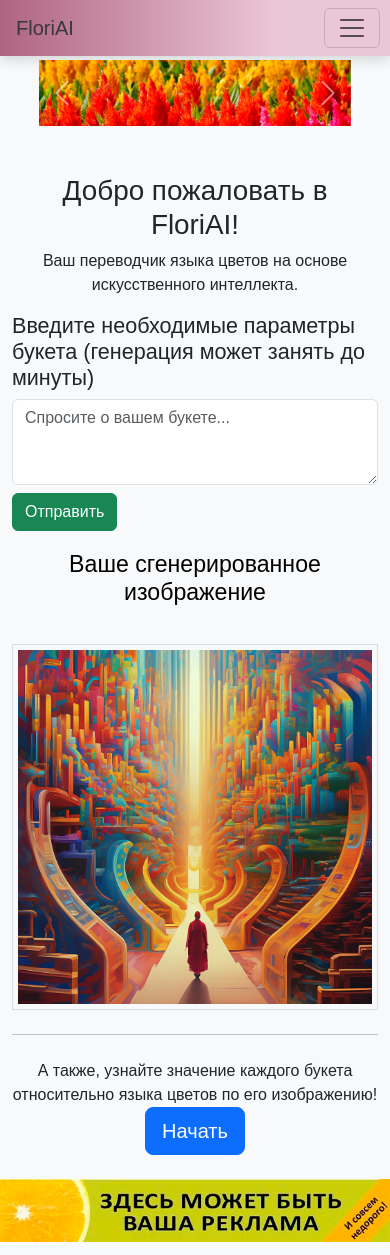
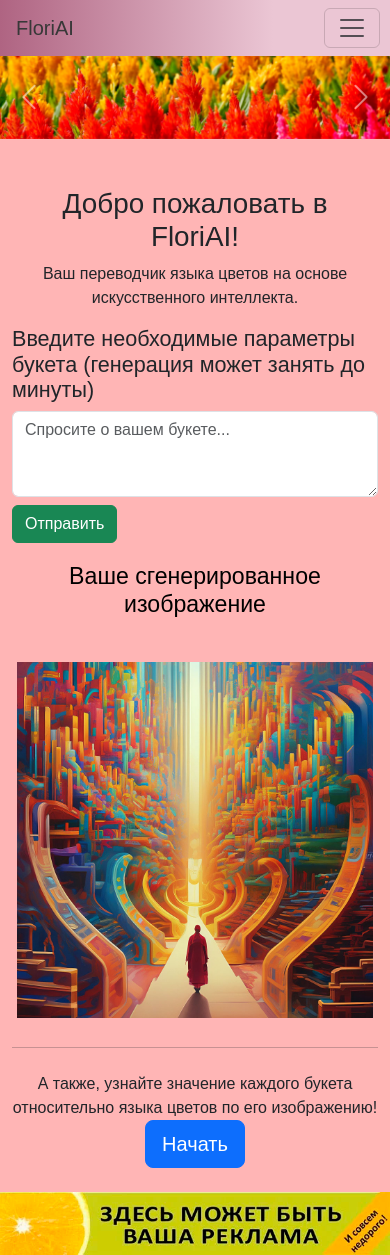
Before and after one commit to ProgKenhy/FloristicApp, a Django app: page / in a window 390 px wide. Run offline with Django 4.2, Linux system fonts and the light colour scheme; parts of the project's set-up code (start-up, migrations or seed data) failed here and were passed over.

Commit message:
some changes in appearance

```diff
--- a/assets/css/style.css
+++ b/assets/css/style.css
@@ -1,11 +1,15 @@
-body {
-    background-color: #f8f9fa;
+html, body {
+    background-color: #ffb5b5;
     font-family: 'Arial', sans-serif;
+    height: 100%;
 }
+
 
 .navbar {
     background-color: #28a745;
 }
+
+
 
 h2, h3 {
     text-align: center;
@@ -16,8 +20,17 @@
     border-radius: 8px;
 }
 
+.carousel-container{
+    max-width: 70% !important;
+    }
+
 .container {
     margin-top: 30px;
+}
+
+.img_generate{
+    padding: 5px;
+    margin-top: 10px;
 }
 
 #profileSection, #subscriptionSection {
@@ -83,6 +96,14 @@
         font-size: 1rem; /* Уменьшаем текст для описания */
     }
 
+    .carousel-container{
+    max-width: 100% !important;
+    }
+
+    .my-1{
+        margin-top: 0 !important;
+    }
+
     .navbar-collapse {
         padding-left: 15px;  /* Добавляем отступ слева */
         padding-right: 15px; /* Добавляем отступ справа */
--- a/src/products/templates/products/index.html
+++ b/src/products/templates/products/index.html
@@ -3,7 +3,7 @@
 
 <!-- Карусель изображений -->
 {% block content %}
-    <div class="carousel-container my-1">
+    <div class="carousel-container">
         <div id="carouselExampleIndicators" class="carousel slide" data-bs-ride="carousel">
             <div class="carousel-inner">
                 <div class="carousel-item active">
@@ -46,7 +46,7 @@
                     <div class="jumbotron text-center">
                         <h1>Добро пожаловать в FloriAI!</h1>
                         <p class="lead">Ваш переводчик языка цветов на основе искусственного
-                            интеллекта.</p class="lead">
+                            интеллекта.</p>
                     </div>
                 </div>
                 <h4>Введите необходимые параметры букета (генерация может занять до минуты)</h4>
@@ -68,21 +68,12 @@
             <div class="container text-center col-lg-6 col-md-6 mt-0">
                 <h3>Ваше сгенерированное изображение</h3>
                 <div class="image-container">
-                    {% if image_url %}
-                        <img
-                                class="img-fluid rounded-lg"
-                                src="{{ image_url }}"
-                                alt="Сгенерированное изображение"
-                                style="max-width: 512px; border: 1px solid #ddd; padding: 5px; margin-top: 10px;"
-                        />
-                    {% else %}
-                        <img
-                                class="w-100 rounded-lg"
-                                src="{% static 'img/bg_gen.jpeg' %}"
-                                alt="Фоновое изображение"
-                                style="max-width: 512px; border: 1px solid #ddd; padding: 5px; margin-top: 10px;"
-                        />
-                    {% endif %}
+                    <img
+                        class="img-fluid rounded-lg img_generate"
+                        src="{% if image_url %}{{ image_url }}
+                             {% else %}{% static 'img/bg_gen.jpeg' %}{% endif %}"
+                        alt="Генерация изображения"
+                    />
                 </div>
             </div>
         </div>
@@ -95,7 +86,6 @@
                 <a class="btn btn-primary btn-lg mx-2" href="{% url 'translater:index' %}" role="button">Начать
                 </a>
             </p>
-
         </div>
     </div>
     <!-- Рекламный баннер -->
```
Also changed, not shown: docker-compose.yml (+11 -11 lines), src/support/views.py (line endings or trailing spaces).
